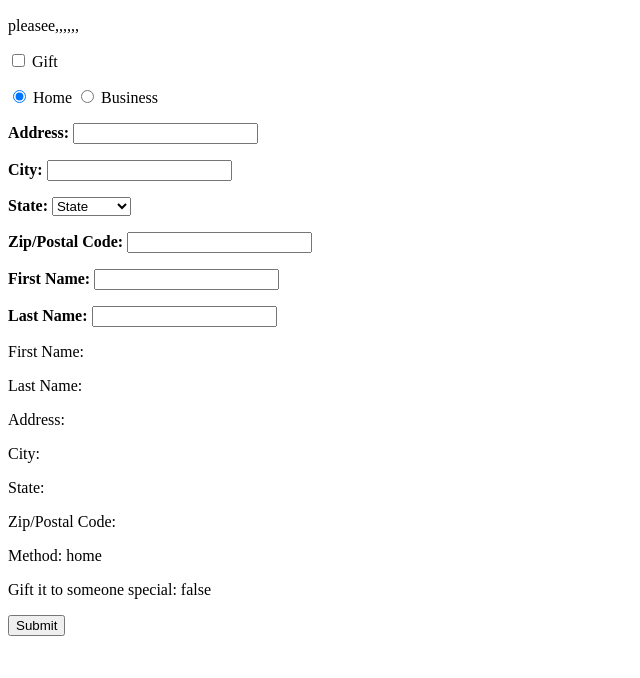
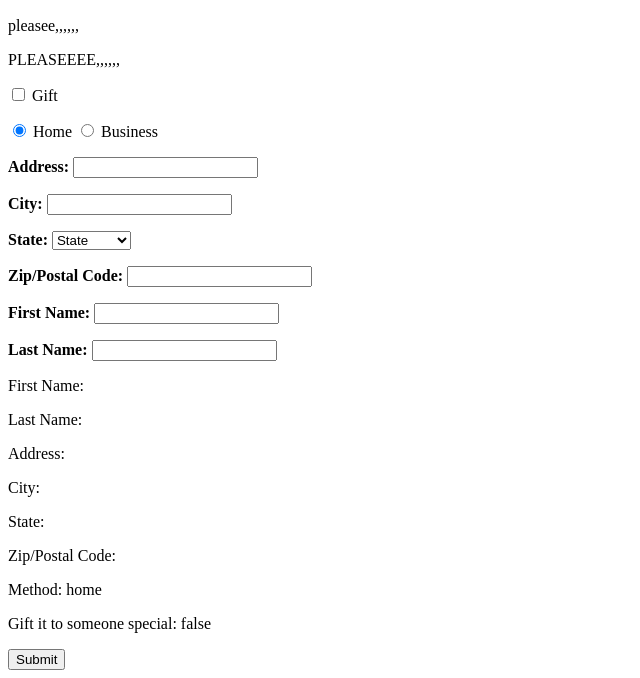
Before and after one commit to Hannah-755/CST3144, a plain HTML site: page index.html in a window 1280 px wide. Both pictures are taken after a click on the button "Checkout". Shown: the part 211-889 px from the top of the page, without its empty margins (0-640 px from the left). Before the commit the page ends 855 px from the top, so only its background shows below. Drawn offline with nearby package versions, Linux system fonts and the light colour scheme.

Commit message:
testx3pelaspeasp pelase

```diff
--- a/index.html
+++ b/index.html
@@ -31,6 +31,7 @@
             </ul>
             <h2>Order Details</h2>
             <p>pleasee,,,,,,</p>
+            <p>PLEASEEEE,,,,,,</p>
             <p>
                 <input type="checkbox" id="gift" v-model="order.gift" v-bind:true-value="order.sendGift" v-bind:false-value="order.dontSendGift">
                 <label for="gift">Gift</label>
```
